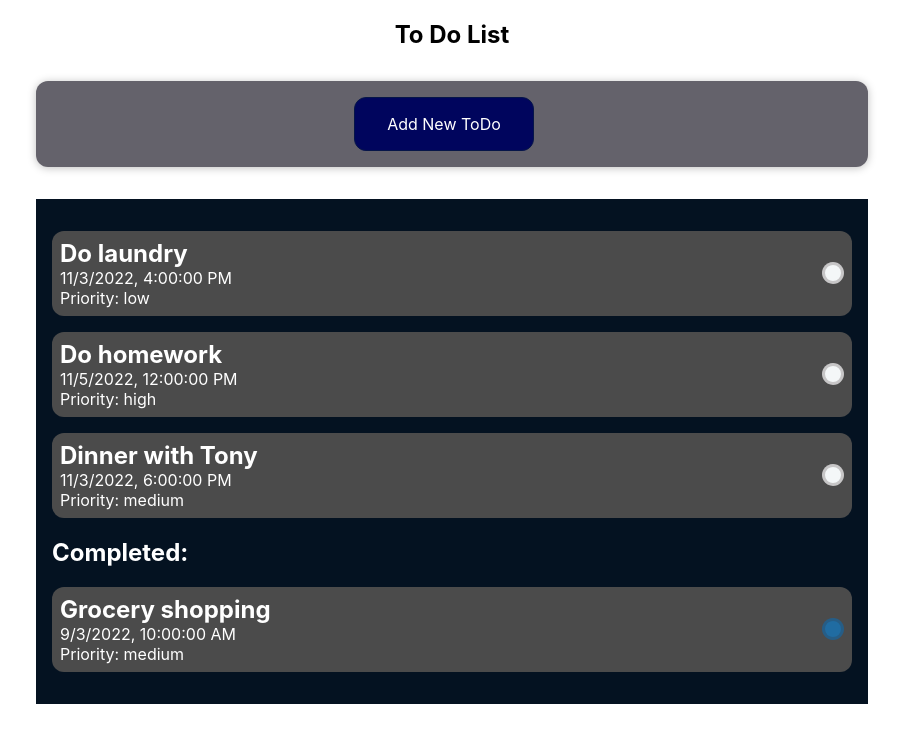
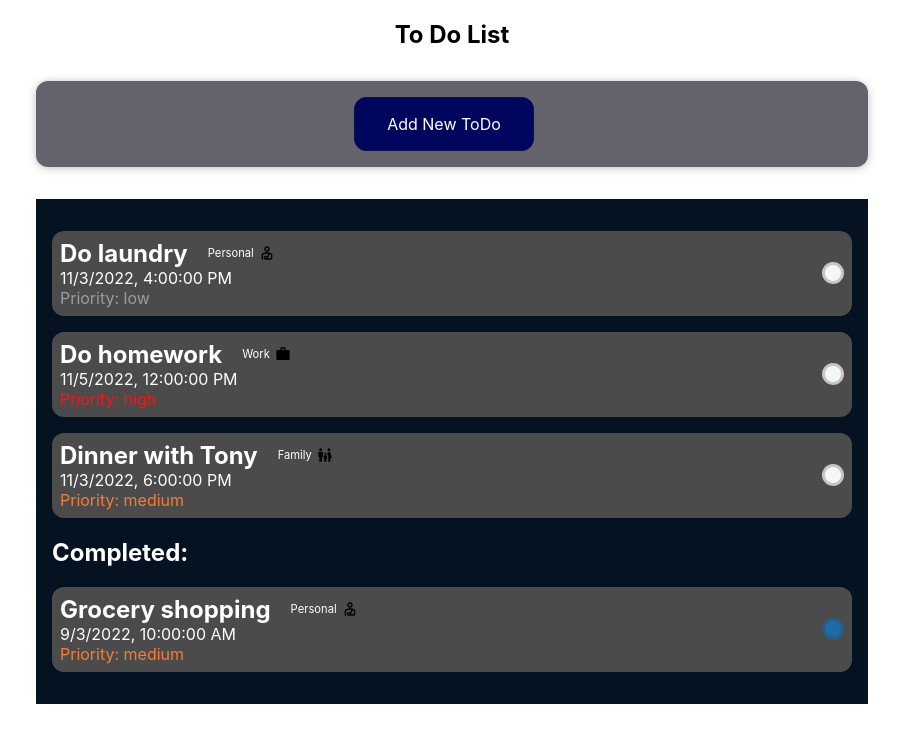
Before and after one commit to Yunhao-Luo/to-do-list-react, a React (Create React App) app: page / in a window 1280 px wide. Shown: the top 742 px of the page, without its empty margins (188-1091 px from the left). Built offline with nearby package versions, Linux system fonts and the light colour scheme.

Commit message:
added tag

```diff
--- a/package.json
+++ b/package.json
@@ -8,6 +8,7 @@
     "@testing-library/user-event": "^13.5.0",
     "react": "^18.2.0",
     "react-dom": "^18.2.0",
+    "react-icons": "^4.7.1",
     "react-scripts": "5.0.1",
     "web-vitals": "^2.1.4"
   },
--- a/src/App.js
+++ b/src/App.js
@@ -11,21 +11,24 @@ function App() {
       title: "Do laundry",
       dueTime: new Date(2022, 10, 3, 16, 0),
       priority: "low",
-      complete: false
+      complete: false,
+      tag: "Personal"
     },
     {
       id: "e2",
       title: "Do homework",
       dueTime: new Date(2022, 10, 5, 12, 0),
       priority: "high",
-      complete: false
+      complete: false,
+      tag: "Work"
     },
     {
       id: "e3",
       title: "Dinner with Tony",
       dueTime: new Date(2022, 10, 3, 18, 0),
       priority: "medium",
-      complete: false
+      complete: false,
+      tag: "Family"
     },
   ];
 
@@ -34,7 +37,8 @@ function App() {
       title: "Grocery shopping",
       dueTime: new Date(2022, 8, 3, 10, 0),
       priority: "medium",
-      complete: true
+      complete: true,
+      tag: "Personal"
   }]
 
   const [ToDos, setToDos] = useState(DUMMY_TO_DOS);
--- a/src/components/NewToDo/ToDoForm.js
+++ b/src/components/NewToDo/ToDoForm.js
@@ -6,6 +6,7 @@ const ToDoForm = (props) => {
   const [enteredPriority, setEnteredPriority] = useState("Low");
   const [enteredDate, setEnteredDate] = useState("");
   const [enteredTime, setEnteredTime] = useState("");
+  const [enteredTag, setEnteredTag] = useState("");
 
   const titleChangeHandler = (event) => {
     setEnteredTitle(event.target.value);
@@ -23,6 +24,10 @@ const ToDoForm = (props) => {
     setEnteredTime(event.target.value);
   };
 
+  const tagChangeHandler = (event) => {
+    setEnteredTag(event.target.value);
+  };
+
   const submitHandler = (event) => {
     event.preventDefault();
     let dateAndTime = enteredDate + "T" + enteredTime;
@@ -36,6 +41,7 @@ const ToDoForm = (props) => {
       dueTime: dateAndTime,
       priority: enteredPriority,
       complete: false,
+      tag: enteredTag
     };
 
     props.onSaveToDoData(ToDoData);
@@ -58,9 +64,9 @@ const ToDoForm = (props) => {
         <div className="new-ToDo__control">
           <label>Priority</label>
           <select value={props.selected} onChange={priorityChangeHandler}>
-            <option value="Low">Low</option>
-            <option value="Medium">Medium</option>
-            <option value="High">High</option>
+            <option value="low">low</option>
+            <option value="medium">medium</option>
+            <option value="high">high</option>
           </select>
         </div>
         <div className="new-ToDo__control">
@@ -76,6 +82,14 @@ const ToDoForm = (props) => {
           <label>Due Time</label>
           <input type="time" value={enteredTime} onChange={timeChangeHandler} />
         </div>
+        <div className="new-ToDo__control">
+          <label>Tag</label>
+          <select value={props.selected} onChange={tagChangeHandler}>
+            <option value="Personal">Personal</option>
+            <option value="Work">Work</option>
+            <option value="Family">Family</option>
+          </select>
+        </div>
       </div>
       <div className="new-ToDo__actions">
         <button type="button" onClick={props.onCancel}>
--- a/src/components/ToDo/Item.css
+++ b/src/components/ToDo/Item.css
@@ -18,6 +18,28 @@
   align-items: flex-start;
 }
 
+.todo-item__firstline__container {
+  display: flex;
+  flex-direction: row;
+  justify-content: space-around;
+  padding: 0;
+  margin: 0;
+  gap: 20px;
+  list-style: none;
+  align-items: center;
+}
+
+.todo-item__tag__container {
+  display: flex;
+  flex-direction: row;
+  justify-content: space-around;
+  padding: 0;
+  margin: 0;
+  gap: 5px;
+  list-style: none;
+  align-items: center;
+}
+
 .todo-item__description {
   display: flex;
   flex-flow: column wrap;
@@ -26,6 +48,11 @@
   padding: 0;
   margin: 0;
   list-style: none;
+}
+
+.todo-item__tag {
+  font-size: 0.7rem;
+  color: white;
 }
 
 .todo-item__title {
@@ -39,9 +66,19 @@
   color: white;
 }
 
-.todo-item__priority {
+.todo-item__priority__low {
   font-size: 1rem;
-  color: white;
+  color: rgb(163, 155, 155);
+}
+
+.todo-item__priority__medium {
+  font-size: 1rem;
+  color: rgb(244, 126, 57);
+}
+
+.todo-item__priority__high {
+  font-size: 1rem;
+  color: rgb(241, 24, 24);
 }
 
 .todo-item h2 {
--- a/src/components/ToDo/Item.js
+++ b/src/components/ToDo/Item.js
@@ -1,5 +1,10 @@
 import Card from "../UI/Card";
 import "./Items.css";
+import {
+  MdWork,
+  MdOutlineFamilyRestroom,
+  MdOutlinePersonalInjury,
+} from "react-icons/md";
 
 const Item = (props) => {
   const onComplete = () => {
@@ -17,11 +22,35 @@ const Item = (props) => {
   return (
     <Card className="todo-item">
       <div className="todo-item__description">
-      <div className="todo-item__description__container">
-        <div className="todo-item__title">{props.obj.title}</div>
-        <div className="todo-item__due">{props.obj.dueTime.toLocaleString()}</div>
-        <div className="todo-item__priority">Priority: {props.obj.priority}</div>
-      </div>
+        <div className="todo-item__description__container">
+          <div className="todo-item__firstline__container">
+            <div className="todo-item__title">{props.obj.title}</div>
+            <div className="todo-item__tag__container">
+              <div className="todo-item__tag">{props.obj.tag}</div>
+              {props.obj.tag === "Work" && <MdWork />}
+              {props.obj.tag === "Family" && <MdOutlineFamilyRestroom />}
+              {props.obj.tag === "Personal" && <MdOutlinePersonalInjury />}
+            </div>
+          </div>
+          <div className="todo-item__due">
+            {props.obj.dueTime.toLocaleString()}
+          </div>
+          {props.obj.priority === "low" && (
+            <div className="todo-item__priority__low">
+              Priority: {props.obj.priority}
+            </div>
+          )}
+          {props.obj.priority === "medium" && (
+            <div className="todo-item__priority__medium">
+              Priority: {props.obj.priority}
+            </div>
+          )}
+          {props.obj.priority === "high" && (
+            <div className="todo-item__priority__high">
+              Priority: {props.obj.priority}
+            </div>
+          )}
+        </div>
       </div>
       {!props.obj.complete && (
         <button className="todo-item__incomplete" onClick={onComplete}></button>
```
Also changed, not shown: 1 other file (tests, documents, lock files or other folders).
